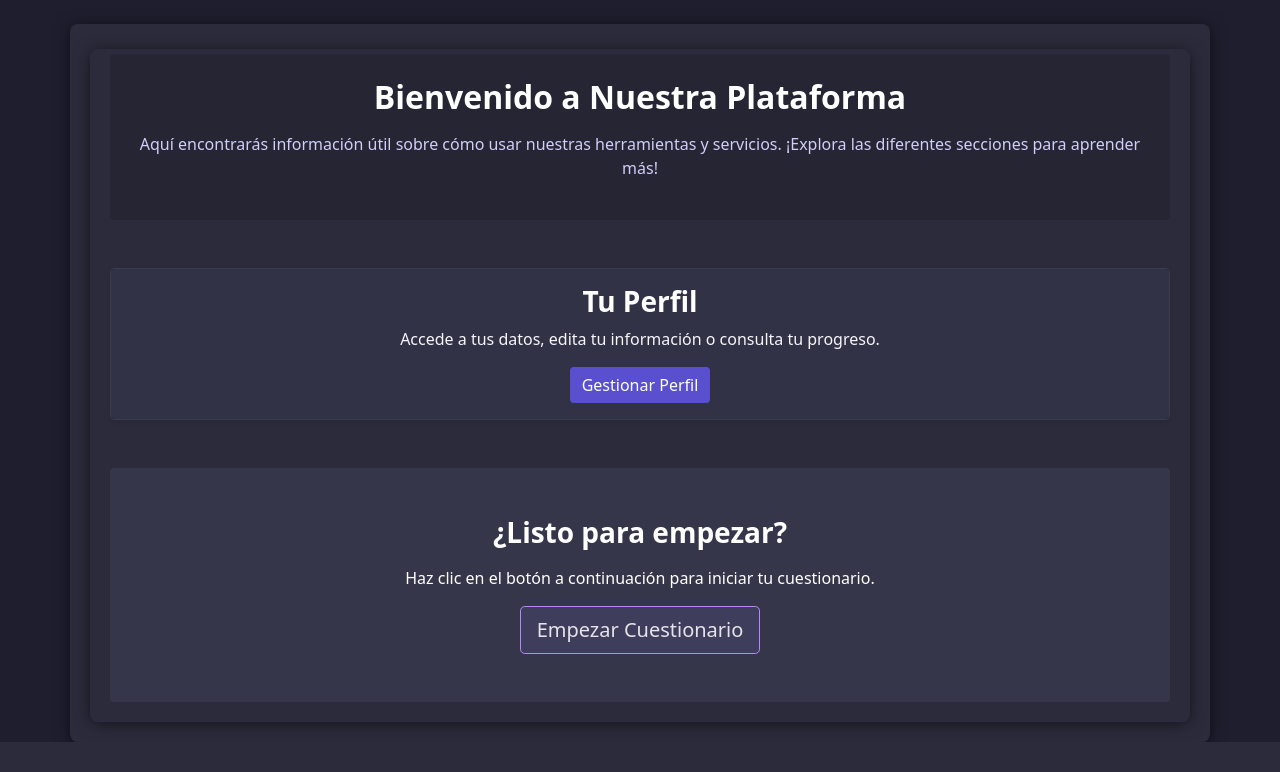
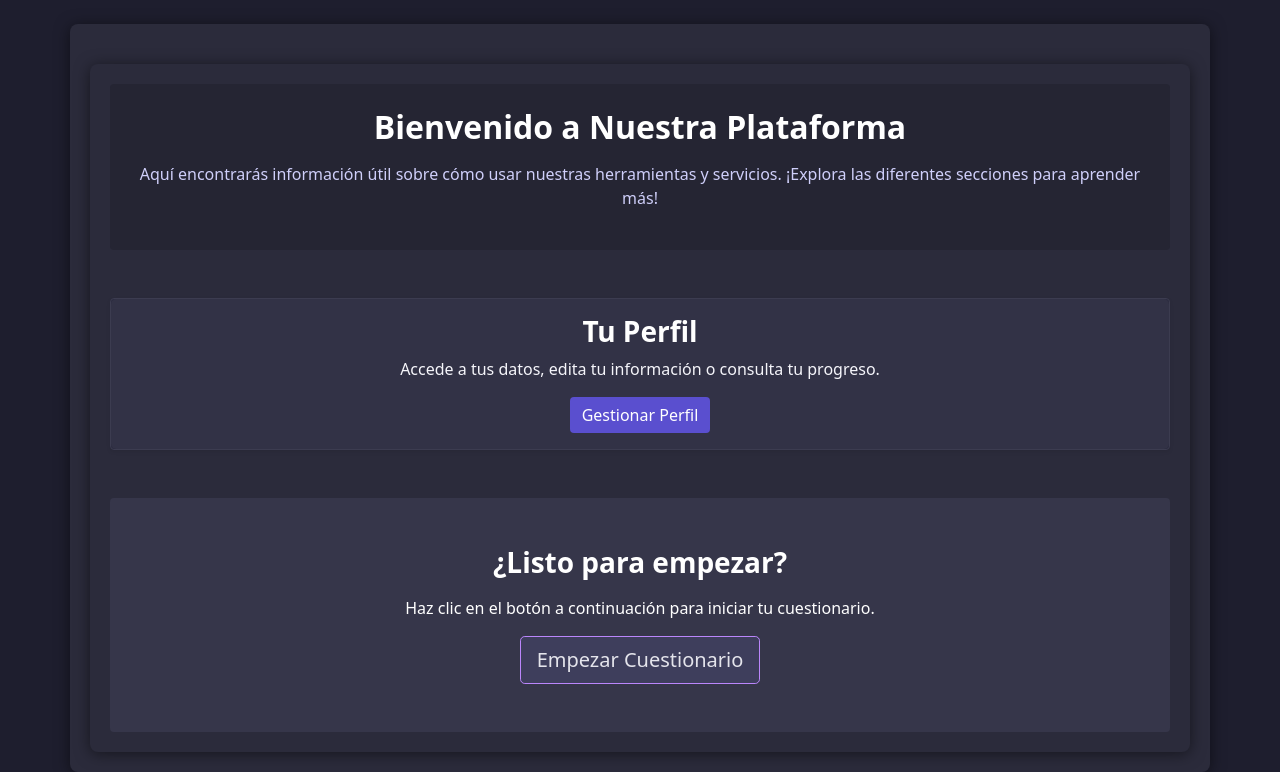
Before and after one commit to Marpuchy/disperson, a Symfony app: template templates/home/index.html.twig in a window 1280 px wide. Shown: the part 58-830 px from the top of the page. Before the commit the page ends 800 px from the top, so only its background shows below. Run offline with Twig, Linux system fonts and the light colour scheme; the template is opened without the code that fills it, so the values that code supplies are empty; some libraries are stand-ins or nearby versions.

Commit message:
tonteria

```diff
--- a/public/css/dark_mode.css
+++ b/public/css/dark_mode.css
@@ -16,7 +16,6 @@ a:hover {
 .container {
     background-color: #2b2b3b; /* Gris más claro con una pizca de morado */
     padding: 20px;
-    padding-top: 5px;
     border-radius: 8px;
     box-shadow: 0 2px 15px rgba(0, 0, 0, 0.5); /* Sombra ligera */
     color: #e4e4eb; /* Texto claro */
```
